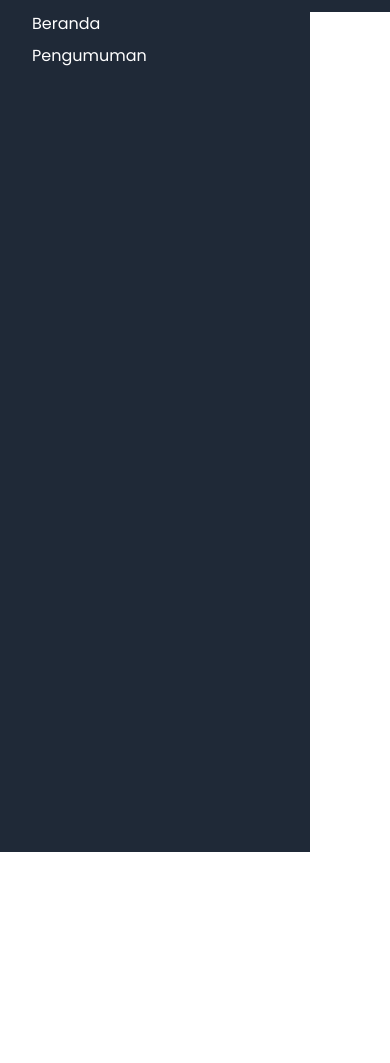
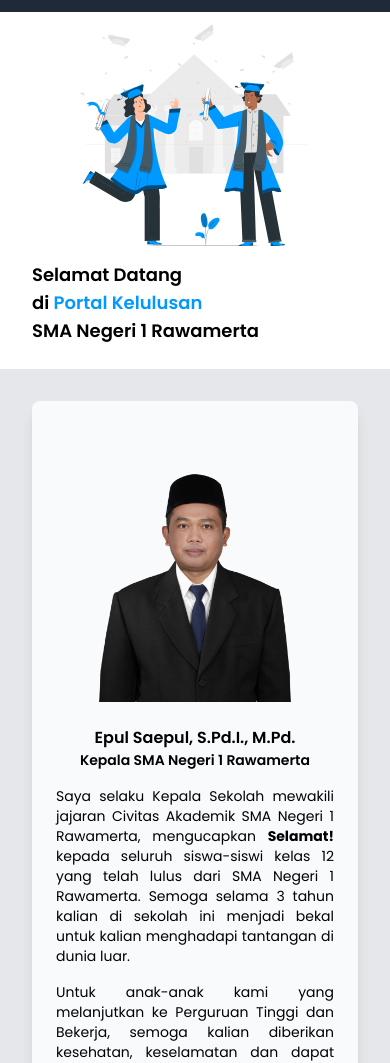
Before and after one commit to mrh275/kelulusan, a website built with Vite: page index.html in a window 390 px wide. Shown: the part 40-1103 px from the top of the page. Before the commit the page ends 844 px from the top, so only its background shows below. Built offline with nearby package versions, Linux system fonts and the light colour scheme.

Commit message:
added sambutan section

```diff
--- a/css/app.css
+++ b/css/app.css
@@ -25,11 +25,11 @@
   }
 
   .nav-menu {
-    @apply absolute w-full h-screen bg-gray-800 -left-20 top-12 pr-4 pl-20;
+    @apply absolute w-full h-screen bg-gray-800 -left-20 top-12 py-4 pr-4 pl-20 -translate-x-full transition ease-in-out duration-300;
   }
 
   .nav-link {
-    @apply px-8 w-full py-1 inline-block hover:text-[#0099ff] transition ease-in-out duration-300;
+    @apply px-8 w-full py-2 inline-block hover:text-[#0099ff] transition ease-in-out duration-300;
   }
   /* End Navbar */
 
@@ -54,7 +54,66 @@
   }
 
   .nav-menu.show {
-    @apply translate-y-0 shadow-lg lg:shadow-none;
+    @apply translate-x-0 shadow-lg lg:shadow-none;
   }
   /* End Toggle Menu */
+
+  /* Hero Section */
+  .hero-wrapper {
+    @apply flex flex-col-reverse justify-center w-full px-8 pt-10 pb-6;
+  }
+  .hero-left {
+    @apply flex justify-start;
+  }
+  .hero-greet {
+    @apply text-lg font-semibold;
+  }
+  .hero-right {
+    @apply flex justify-center items-center;
+  }
+  /* End Hero Section */
+
+  /* Content Section */
+  .content-section {
+    @apply bg-gray-200 px-8 py-8;
+  }
+  .card-sm {
+    @apply w-full bg-gray-50 rounded-lg shadow-lg;
+  }
+
+  .card-body {
+    @apply px-6 py-6;
+  }
+
+  .img-wrapper {
+    @apply flex justify-center items-center mb-6;
+  }
+
+  .kepsek-img {
+    @apply w-3/4;
+  }
+
+  .sambutan-title,
+  .sambutan-sub {
+    @apply text-center font-semibold;
+  }
+
+  .sambutan-sub {
+    @apply text-sm;
+  }
+
+  .sambutan-desc {
+    @apply pt-4 text-justify text-sm break-words;
+  }
+  /* End Content Section */
+
+  /* Footer */
+  .footer {
+    @apply bg-gray-800 px-4 py-4 text-white text-center;
+  }
+
+  .creator {
+    @apply hover:text-[#0099ff] transition-all duration-300;
+  }
+  /* End Footer */
 }
--- a/index.html
+++ b/index.html
@@ -8,7 +8,9 @@
     <link rel="stylesheet" href="./dist/css/app.css" />
   </head>
   <body>
+    <!-- Main Wrapper -->
     <div class="main-wrapper">
+      <!-- Navbar -->
       <nav class="navbar">
         <div class="brand">
           <a href="/" class="brand-item">SMA Negeri 1 Rawamerta</a>
@@ -28,6 +30,58 @@
           <span class="burger"></span>
         </div>
       </nav>
+      <!-- End Navbar -->
+
+      <!-- Hero Section -->
+      <div class="hero-wrapper">
+        <div class="hero-left">
+          <h2 class="hero-greet">
+            Selamat Datang <br />
+            di <span class="text-[#0099ff]">Portal Kelulusan</span><br />
+            SMA Negeri 1 Rawamerta
+          </h2>
+        </div>
+        <div class="hero-right">
+          <img src="./assets/img/graduation.svg" alt="Graduation" class="w-4/5" />
+        </div>
+      </div>
+      <!-- End Hero Section -->
+
+      <!-- Content Section -->
+      <div class="content-section">
+        <div class="card-sm">
+          <div class="card-body">
+            <div class="img-wrapper">
+              <img src="./assets/img/kepsek.png" alt="Profile Kepsek" class="kepsek-img" />
+            </div>
+
+            <div class="sambutan">
+              <h3 class="sambutan-title">Epul Saepul, S.Pd.I., M.Pd.</h3>
+              <p class="sambutan-sub">Kepala SMA Negeri 1 Rawamerta</p>
+              <p class="sambutan-desc">
+                Saya selaku Kepala Sekolah mewakili jajaran Civitas Akademik SMA Negeri 1 Rawamerta, mengucapkan <strong>Selamat!</strong> kepada seluruh siswa-siswi kelas 12 yang telah lulus dari SMA Negeri 1 Rawamerta. Semoga selama 3 tahun kalian
+                di sekolah ini menjadi bekal untuk kalian menghadapi tantangan di dunia luar.
+              </p>
+              <p class="sambutan-desc">Untuk anak-anak kami yang melanjutkan ke Perguruan Tinggi dan Bekerja, semoga kalian diberikan kesehatan, keselamatan dan dapat membanggakan orang tua kalian kelak.</p>
+            </div>
+          </div>
+        </div>
+      </div>
+      <!-- End Content Section -->
+
+      <!-- Footer -->
+      <footer class="footer">
+        <div class="footer-wrapper">
+          <div class="footer-left">
+            <p class="footer-copyright">&copy; <span class="year"></span> SMA Negeri 1 Rawamerta</p>
+          </div>
+          <div class="footer-right">Made with ❤️ by <a href="https://muhamadramdani.my.id" class="creator" target="_blank">dNezast</a></div>
+        </div>
+      </footer>
+      <!-- End Footer -->
     </div>
+    <!-- End Main Wrapper -->
+
+    <script src="./dist/js/app.js"></script>
   </body>
 </html>
```
Also changed, not shown: assets/img/graduation.svg (added), assets/img/kepsek.png (added), dist/css/app.css, dist/js/app.js (added).
